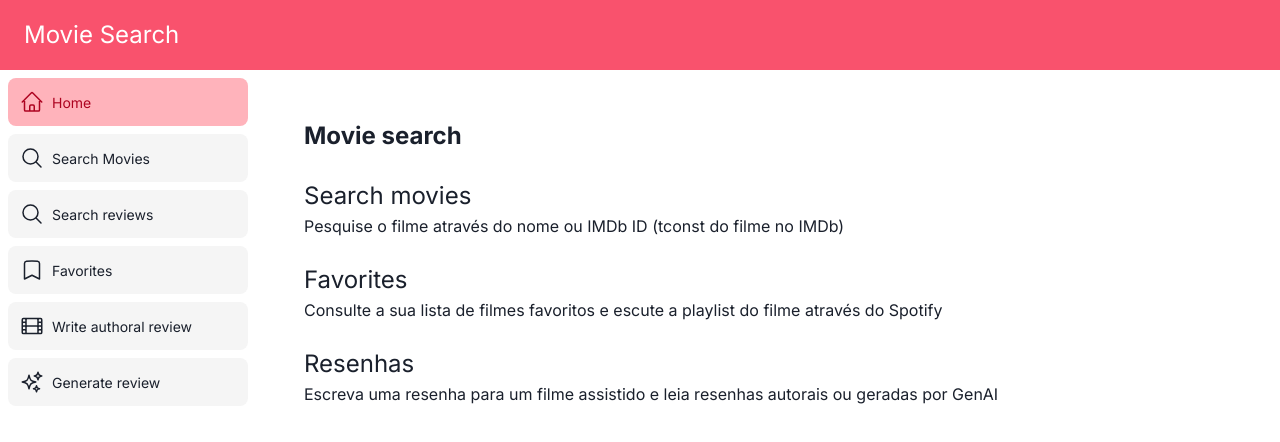
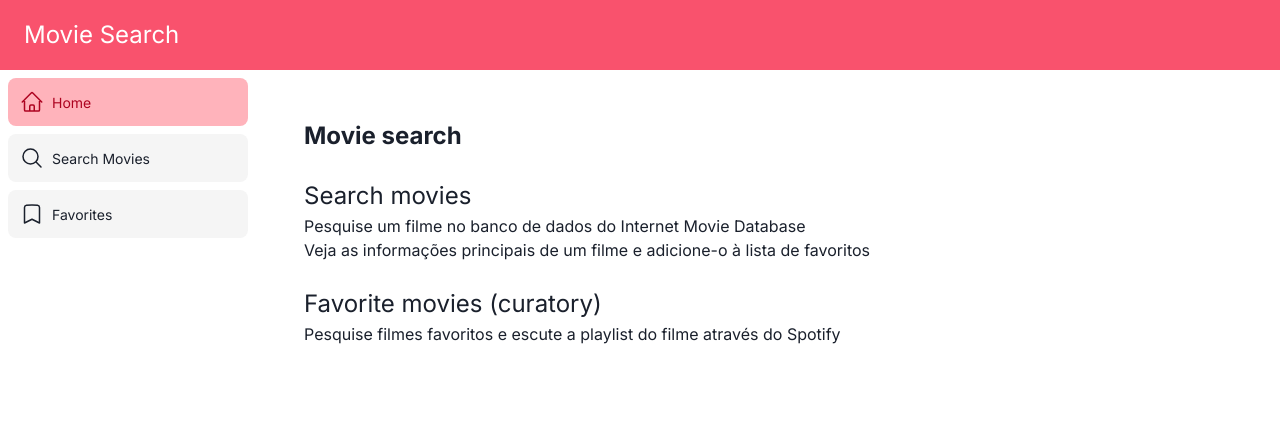
Before and after one commit to francisdiasbr/movie-search-frontend, a Next.js app: page /dashboard in a window 1280 px wide. Shown: the top 442 px of the page. Built offline with nearby package versions, Linux system fonts and the light colour scheme.

Commit message:
Comment unused modules to exhibe only Search Movies and Favorites

```diff
--- a/app/dashboard/page.tsx
+++ b/app/dashboard/page.tsx
@@ -7,13 +7,14 @@ const DashboardPage = () => {
       <br/>
       <br/>
       <Text fontSize='2xl'>Search movies</Text>
-      <p>Pesquise o filme através do nome ou IMDb ID (tconst do filme no IMDb)</p>
+      <p>Pesquise um filme no banco de dados do Internet Movie Database</p>
+      <p>Veja as informações principais de um filme e adicione-o à lista de favoritos </p>
       <br/>
-      <Text fontSize='2xl'>Favorites</Text>
-      <p>Consulte a sua lista de filmes favoritos e escute a playlist do filme através do Spotify</p>
+      <Text fontSize='2xl'>Favorite movies (curatory)</Text>
+      <p>Pesquise filmes favoritos e escute a playlist do filme através do Spotify</p>
       <br/>
-      <Text fontSize='2xl'>Resenhas</Text>
-      <p>Escreva uma resenha para um filme assistido e leia resenhas autorais ou geradas por GenAI</p>
+      {/* <Text fontSize='2xl'>Resenhas</Text>
+      <p>Escreva uma resenha para um filme assistido e leia resenhas autorais ou geradas por GenAI</p> */}
 
     </>
   )
--- a/app/ui/Dashboard/NavLinks/nav-links.tsx
+++ b/app/ui/Dashboard/NavLinks/nav-links.tsx
@@ -13,10 +13,10 @@ import * as S from './styles';
 const links = [
   { href: '/dashboard', icon: HomeIcon, name: 'Home' },
   { href: '/dashboard/search', icon: MagnifyingGlassIcon, name: 'Search Movies' },
-  { href: '/dashboard/reviews', icon: MagnifyingGlassIcon, name: 'Search reviews' },
+  // { href: '/dashboard/reviews', icon: MagnifyingGlassIcon, name: 'Search reviews' },
   { href: '/dashboard/favorites', icon: BookmarkIcon, name: 'Favorites' },
-  { href: '/dashboard/write-review', icon: FilmIcon, name: 'Write authoral review' },
-  { href: '/dashboard/generate-review', icon: SparklesIcon, name: 'Generate review' }
+  // { href: '/dashboard/write-review', icon: FilmIcon, name: 'Write authoral review' },
+  // { href: '/dashboard/generate-review', icon: SparklesIcon, name: 'Generate review' }
 ];
 
 export default function NavLinks() {
```
Also changed, not shown: 1 other file (tests, documents, lock files or other folders).
